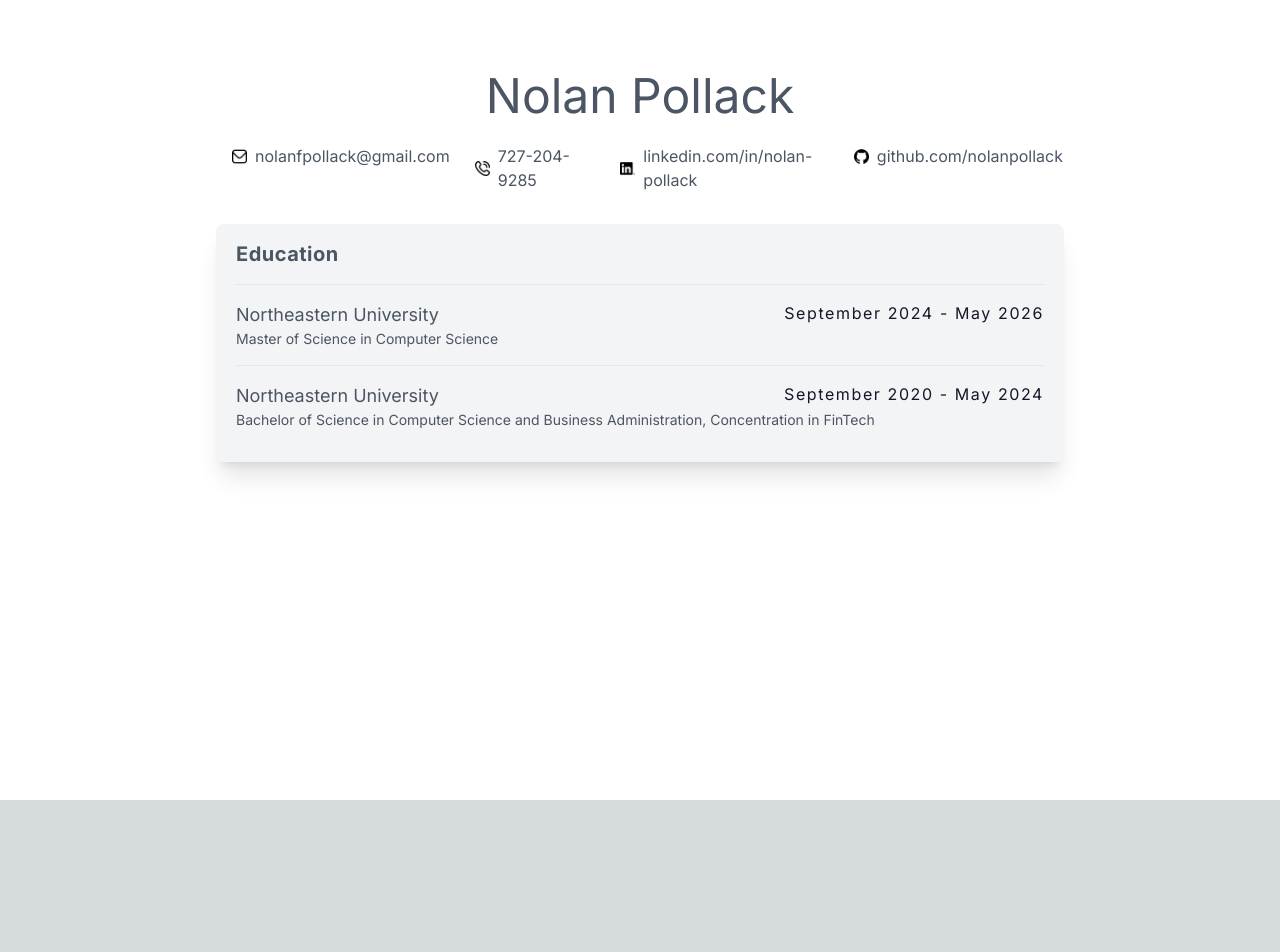
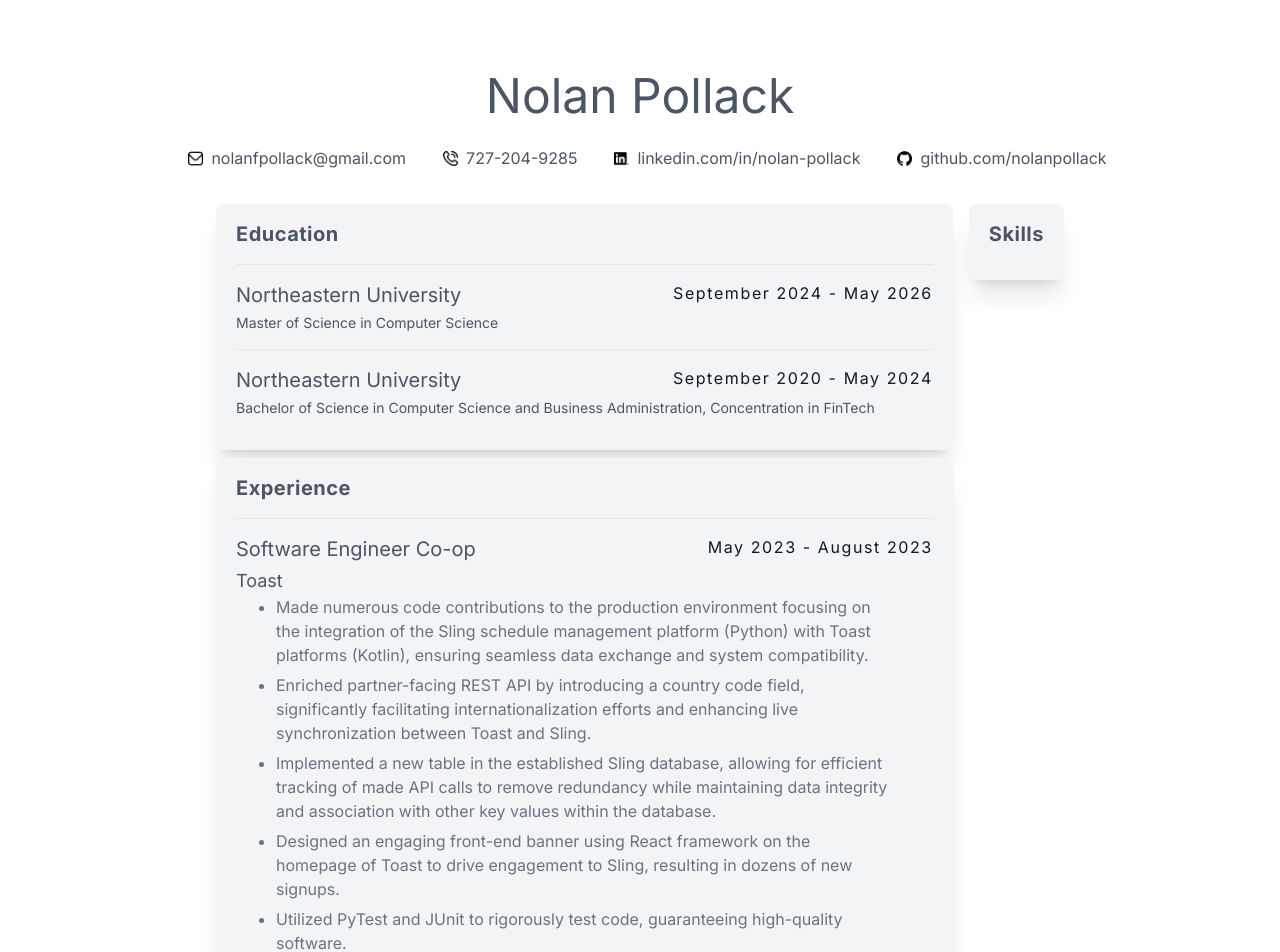
Before and after one commit to nolanpollack/resume, a Next.js app: page / in a window 1280 px wide. Shown: the top 952 px of the page. Before the commit the page ends 800 px from the top, so only its background shows below. Built offline with nearby package versions, Linux system fonts and the light colour scheme.

Commit message:
more items

```diff
--- a/src/app/layout.tsx
+++ b/src/app/layout.tsx
@@ -5,8 +5,8 @@
 const inter = Inter({ subsets: ["latin"] });
 
 export const metadata: Metadata = {
-  title: "Create Next App",
-  description: "Generated by create next app",
+  title: "Nolan Pollack - Resume",
+  description: "Nolan Pollack's resume",
 };
 
 export default function RootLayout({
--- a/src/app/page.tsx
+++ b/src/app/page.tsx
@@ -4,6 +4,7 @@
 import phone from "../assets/phone.png";
 import mail from "../assets/mail.png";
 import github from "../assets/github.png";
+import {ReactNode, useState} from "react";
 
 function H1({title}: { title: string }) {
     return <h1 className="py-4 lg:py-6 lg:text-5xl text-2xl text-gray-600">{title}</h1>
@@ -14,20 +15,21 @@
 }
 
 function H3({title}: { title: string }) {
-    return <h3 className="text-lg text-gray-600">{title}</h3>
+    return <h3 className="text-xl text-gray-600 pb-1">{title}</h3>
 }
 
 function H4({title}: { title: string }) {
-    return <h4 className="text-gray-600 text-sm">{title}</h4>
+    return <h4 className="text-gray-600 text-lg">{title}</h4>
 }
 
-function P({title}: { title: string }) {
-    return <p className="text-gray-600">{title}</p>
+function H5({title}: { title: string }) {
+    return <h5 className="text-gray-600 text-sm">{title}</h5>
 }
 
-function WhiteBox(props: { children: React.ReactNode }) {
+function WhiteBox(props: { children: ReactNode }) {
     // return <div className="relative bg-gray-200 px-6 py-3 shadow-xl shadow-gray-500/20 hover:ring-8 ring-gray-500 sm:mx-auto sm:max-w-lg sm:rounded-lg sm:px-10">
-    return <div className="justify-center items-center bg-gray-100 shadow-xl rounded-lg max-content px-5 m-2 py-4">
+    return <div
+        className="transition justify-center items-center bg-gray-100 shadow-xl rounded-lg max-content px-5 m-2 py-4 hover:scale-105">
         {props.children}
     </div>
 }
@@ -44,9 +46,9 @@
 
 function ContactItem({title, link, image}: { title: string, link: string, image: any }) {
     return <a href={link} target="_blank" rel="noreferrer">
-        <div className="flex space-x-2">
+        <div className="flex space-x-2 hover:bg-gray-200 px-1.5 text-nowrap rounded-lg py-0.5 active:bg-gray-300">
             <Image className="object-contain" src={image} width={15} height={15} alt={"Phone Logo"}/>
-            <P title={title}/>
+            <p className="text-gray-600 flex-1">{title}</p>
         </div>
     </a>
 }
@@ -57,8 +59,79 @@
             <H3 title={school}/>
             <h4 className="tracking-widest text-gray-900 ml-auto">{date}</h4>
         </div>
-        <H4 title={degree}/>
+        <H5 title={degree}/>
     </div>
+}
+
+function WorkExperience({title, company, date, children}: {
+    title: string,
+    company: string,
+    date: string,
+    children: ReactNode
+}) {
+    const [isHovered, setIsHovered] = useState(false);
+
+    return <div className="py-4 group">
+        <div className="flex flex-row">
+            <H3 title={title}/>
+            <h4 className="tracking-widest text-gray-900 ml-auto">{date}</h4>
+        </div>
+        <H4 title={company}/>
+        <ul className="">
+            {children}
+        </ul>
+    </div>
+}
+
+function ExperienceBullets({children}: { children: ReactNode }) {
+    return <ul className="list-disc text-gray-500 list-outside mx-10 space-y-1.5">
+        {children}
+    </ul>
+
+}
+
+function EducationSection() {
+    return <WhiteBox>
+        <div className="divide-y">
+            <H2 title={"Education"}/>
+            <EducationItem school={"Northeastern University"}
+                           degree={"Master of Science in Computer Science"} date={"September 2024 - May 2026"}/>
+            <EducationItem school={"Northeastern University"}
+                           degree={"Bachelor of Science in Computer Science and Business Administration, Concentration in FinTech"}
+                           date={"September 2020 - May 2024"}/>
+        </div>
+    </WhiteBox>
+}
+
+function ExperienceSection() {
+    return <WhiteBox>
+        <div className="divide-y">
+            <H2 title={"Experience"}/>
+            <WorkExperience title={"Software Engineer Co-op"} company={"Toast"} date={"May 2023 - August 2023"}>
+                <ExperienceBullets>
+                    <li>Made numerous code contributions to the production environment focusing on the
+                        integration of the Sling schedule management platform (Python) with Toast platforms
+                        (Kotlin), ensuring seamless data exchange and system compatibility.
+                    </li>
+                    <li>Enriched partner-facing REST API by introducing a country code field, significantly
+                        facilitating internationalization efforts and enhancing live synchronization between
+                        Toast and Sling.
+                    </li>
+                    <li>Implemented a new table in the established Sling database, allowing for efficient
+                        tracking of made API calls to remove redundancy while maintaining data integrity and
+                        association with other key values within the database.
+                    </li>
+                    <li>
+                        Designed an engaging front-end banner using React framework on the homepage of Toast to
+                        drive engagement to Sling, resulting in dozens of new signups.
+                    </li>
+                    <li>
+                        Utilized PyTest and JUnit to rigorously test code, guaranteeing high-quality software.
+                    </li>
+                </ExperienceBullets>
+            </WorkExperience>
+        </div>
+    </WhiteBox>
 }
 
 export default function Home() {
@@ -68,16 +141,19 @@
                 <H1 title={"Nolan Pollack"}/>
                 <ContactSection/>
             </div>
-            <WhiteBox>
-                <div className="divide-y">
-                    <H2 title={"Education"}/>
-                    <EducationItem school={"Northeastern University"}
-                                   degree={"Master of Science in Computer Science"} date={"September 2024 - May 2026"}/>
-                    <EducationItem school={"Northeastern University"}
-                                   degree={"Bachelor of Science in Computer Science and Business Administration, Concentration in FinTech"}
-                                   date={"September 2020 - May 2024"}/>
+            <div className="flex flex-row">
+                {/*Left Side*/}
+                <div>
+                    <EducationSection/>
+                    <ExperienceSection/>
                 </div>
-            </WhiteBox>
+                {/*Right Side*/}
+                <div>
+                    <WhiteBox>
+                        <H2 title={"Skills"}/>
+                    </WhiteBox>
+                </div>
+            </div>
         </main>
     );
 }
```
